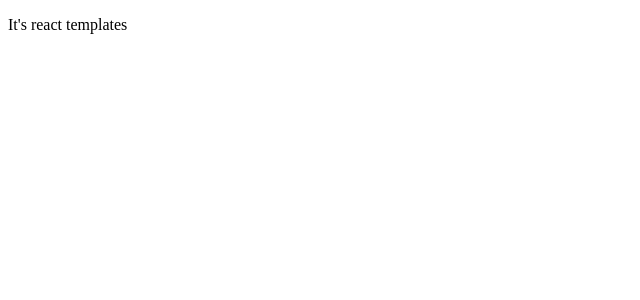
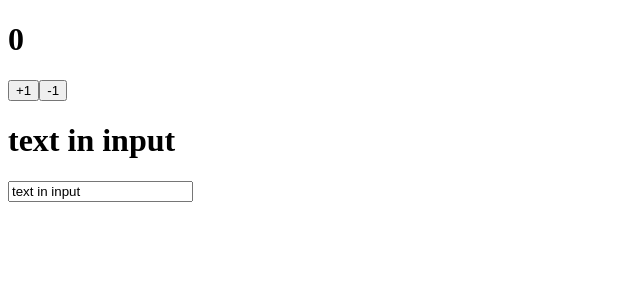
Before and after one commit to sikorskayaX/react-templates, a React (Create React App) app: page / in a window 1280 px wide. Shown: the top 300 px of the page, without its empty margins (0-640 px from the left). Built offline with nearby package versions, Linux system fonts and the light colour scheme.

Commit message:
Add Counter and Writer components to App.js
This commit adds the Counter and Writer components to the App.js file. The Counter component allows for incrementing and decrementing a count value, while the Writer component allows for inputting and displaying text.

```diff
--- a/src/App.js
+++ b/src/App.js
@@ -1,10 +1,13 @@
 import React from 'react';
-
+import Counter from './components/Counter';
+import Writer from './components/Writer';
 
 const App = () => {
   return (
-    <h1>Hello, world!</h1>,
-    <p>It's react templates</p>
+    <div>
+      <Counter />
+      <Writer />
+    </div>
   );
 }
 
--- /dev/null
+++ b/src/components/Counter.jsx
@@ -0,0 +1,22 @@
+import React, {useState} from 'react';
+
+const Counter = function () {
+    const[count, setCount] = useState(0)
+    function increment (){
+        setCount(count + 1)
+      }
+
+      function decrement (){
+        setCount(count - 1)
+      }
+
+  return (
+    <div>
+        <h1>{count}</h1>
+        <button onClick={increment}>+1</button>
+        <button onClick={decrement}>-1</button>
+    </div>
+  );
+};
+
+export default Counter;
--- /dev/null
+++ b/src/components/Writer.jsx
@@ -0,0 +1,18 @@
+import React, {useState} from 'react';
+
+const Writer = function () {
+    const [value, setValue] = useState('text in input')
+
+  return (
+    <div>
+      <h1>{value}</h1>
+      <input
+        type ="text"
+        value={value}
+        onChange={event => setValue(event.target.value)}
+      />
+    </div>
+  );
+};
+
+export default Writer;
```
